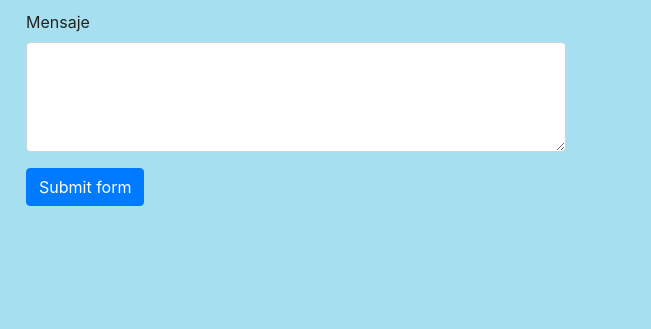
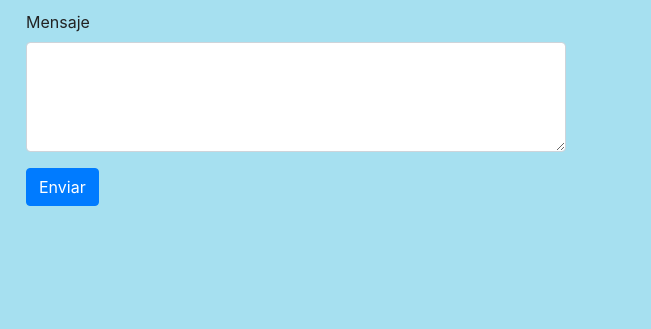
Before and after one commit to papelnaranja/desafio-prueba-1, a plain HTML site: page index.html in a window 1280 px wide. Shown: the part 1628-1957 px from the top of the page, 629-1280 px from the left. Drawn offline with nearby package versions, Linux system fonts and the light colour scheme.

Commit message:
cambio texto boton

```diff
--- a/index.html
+++ b/index.html
@@ -119,7 +119,7 @@
                   <label for="name"> Mensaje</label>
                   <textarea class="form-control" rows="4" cols="50"></textarea>
                 </div>
-<button class="btn btn-primary" type="submit">Submit form</button>
+<button class="btn btn-primary" type="submit">Enviar</button>
 
 
               </form>
```
